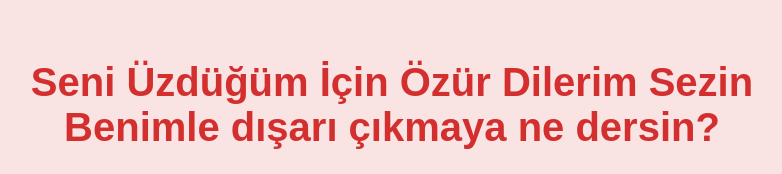
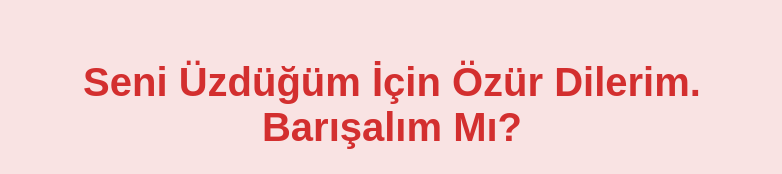
Before and after one commit to apkdaysal23/ozurdile, a plain HTML site: page index.html in a window 1280 px wide. Shown: the part 111-285 px from the top of the page, without its empty margins (248-1030 px from the left). Drawn offline with Linux system fonts and the light colour scheme.

Commit message:
Update index.html

```diff
--- a/index.html
+++ b/index.html
@@ -89,7 +89,7 @@
 <body>
     <!-- Ana Sayfa -->
     <div class="container" id="mainPage">
-        <h1>Seni Üzdüğüm İçin Özür Dilerim Sezin  <br> Benimle dışarı çıkmaya ne dersin?</h1>
+        <h1>Seni Üzdüğüm İçin Özür Dilerim. <br> Barışalım Mı?</h1>
         <div class="buttons">
             <button class="yes-button" onclick="handleYesClick()">Evet</button>
             <button class="no-button" onclick="handleNoClick()">Hayır</button>
```
